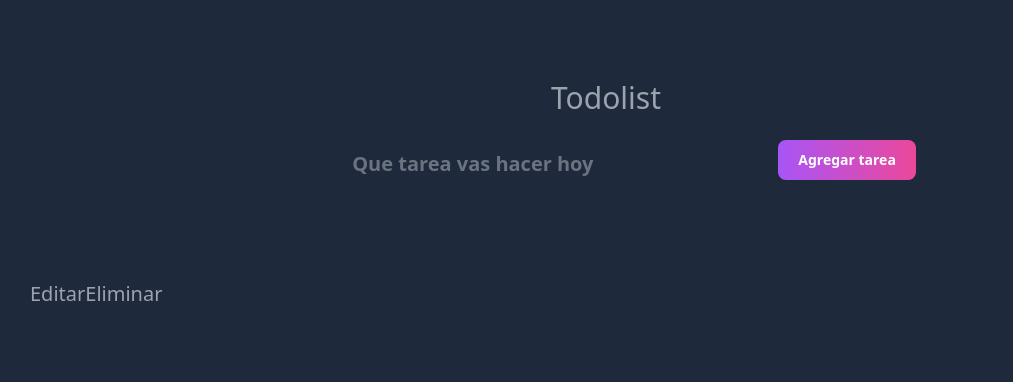
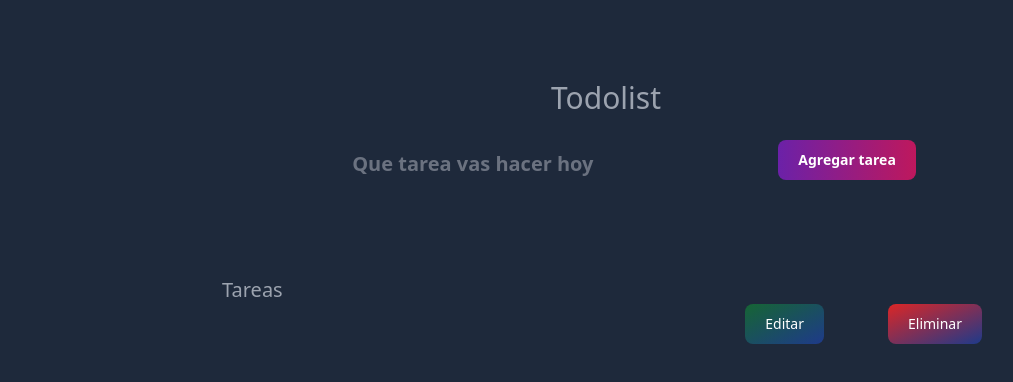
Before and after one commit to Luis-ase/Practicas-React, a React (Create React App) app: page /Project/Todolist in a window 1280 px wide. Shown: the top 382 px of the page, without its empty margins (34-1047 px from the left). Built offline with nearby package versions, Linux system fonts and the light colour scheme.

Commit message:
Add styles file-Todolist

```diff
--- a/src/Componentes/Project/Todolist/Todolist.tsx
+++ b/src/Componentes/Project/Todolist/Todolist.tsx
@@ -28,7 +28,7 @@ export default function Todolist() {
 
 
                         <button className={`
-                        text-white bg-gradient-to-r from-purple-500 to-pink-500 hover:bg-gradient-to-l focus:ring-4 focus:outline-none focus:ring-purple-200 dark:focus:ring-purple-800 font-medium rounded-lg text-sm px-5 py-2.5 text-center mr-2 mb-2
+                        text-white bg-gradient-to-r from-purple-800 to-pink-700 hover:bg-gradient-to-l focus:ring-4 focus:outline-none focus:ring-purple-200 dark:focus:ring-purple-800 font-medium rounded-lg text-sm px-5 py-2.5 text-center mr-2 mb-2
                         ${estilos.estilosnone} font-semibold`}>
                             Agregar tarea
                         </button>
@@ -36,12 +36,12 @@ export default function Todolist() {
 
                     </form>
                 </header>
-                <main>
+                <main className={`py-8 px-4 max-w-[800px] w-full my-0 mx-auto`}>
                     <section>
                         <h2>
-
+                        Tareas
                         </h2>
-                        <div>
+                        <div className={`flex justify-between items-center`}>
                             <div>
                                 <input
                                     type="text"
@@ -59,13 +59,20 @@ export default function Todolist() {
                                 />
                             </div>
                             {/* Button */}
-                            <div className={``}>
+                            <div className={`flex justify-between `}>
                                 <button className={`
+                              text-white bg-gradient-to-br from-green-800 to-blue-900 hover:bg-gradient-to-bl focus:ring-4 focus:outline-none focus:ring-blue-300 dark:focus:ring-blue-800 font-medium rounded-lg text-sm px-5 py-2.5 text-center mr-2 mb-2
+                              ${estilos.estilosnone}
+                              ${estilos.marginX}
+                                `}>
 
-                                ${estilos.estilosnone}`}>
                                     Editar
+
                                 </button>
-                                <button className={`${estilos.estilosnone}`}>
+                                <button className={`
+                                text-white bg-gradient-to-br from-red-600 to-blue-900 hover:bg-gradient-to-bl focus:ring-4 focus:outline-none focus:ring-blue-300 dark:focus:ring-blue-800 font-medium rounded-lg text-sm px-5 py-2.5 text-center mr-2 mb-2
+                                ${estilos.estilosnone}
+                                `}>
                                     Eliminar
                                 </button>
                             </div>
```
